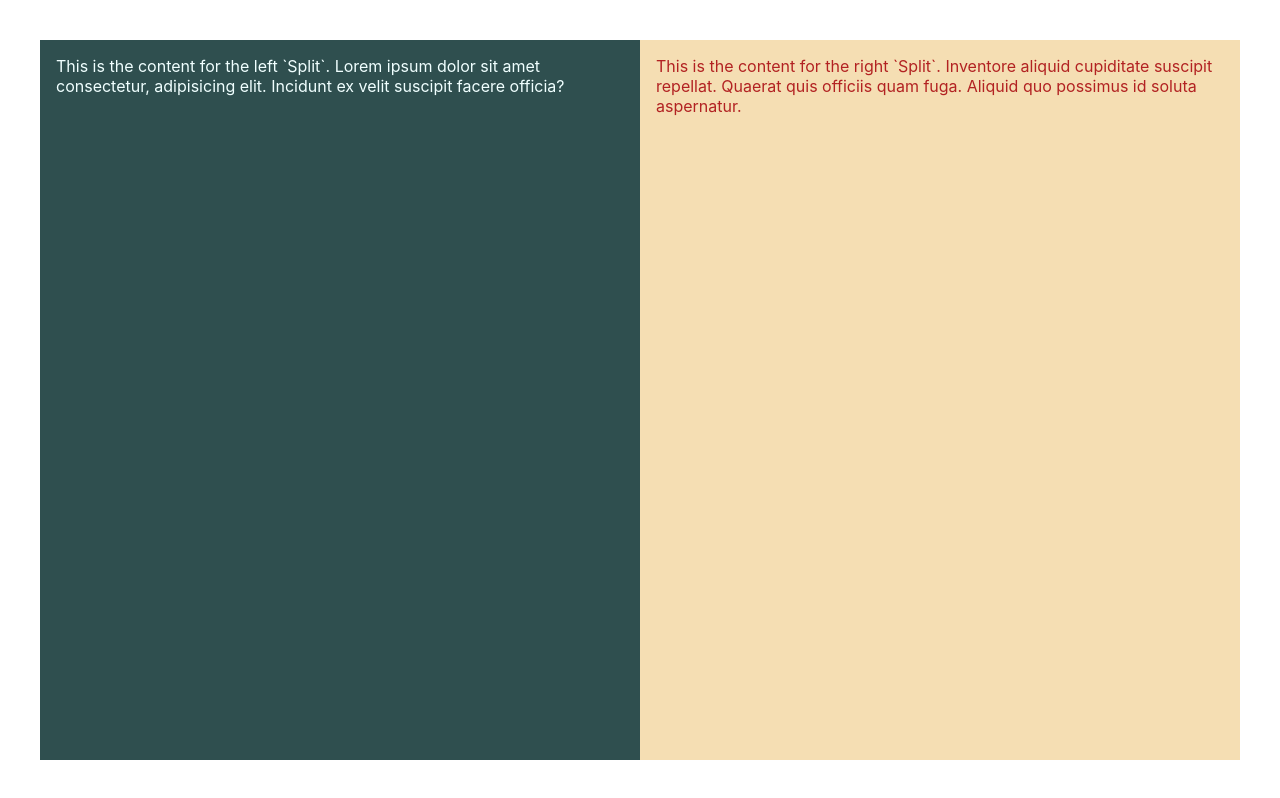
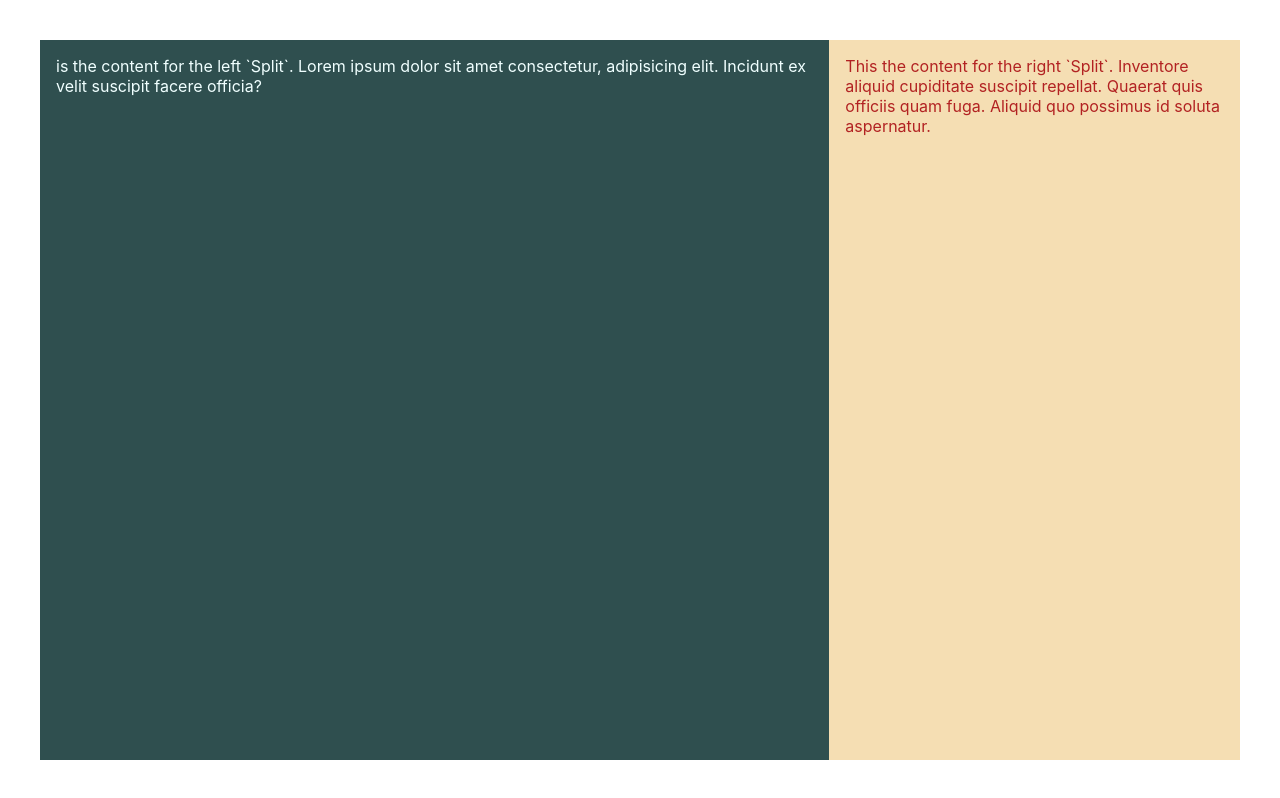
Before and after one commit to coffeeandpouch/react-playground, a React (Create React App) app: page / in a window 1280 px wide. Built offline with nearby package versions, Linux system fonts and the light colour scheme.

Commit message:
latest changes

```diff
--- a/src/App.js
+++ b/src/App.js
@@ -4,13 +4,13 @@ import "./App.css";
 function App() {
   return (
     <main className="App">
-      <Split className="left">
-        This is the content for the left `Split`. Lorem ipsum dolor sit amet
+      <Split className="left" flexBasis={2}>
+        is the content for the left `Split`. Lorem ipsum dolor sit amet
         consectetur, adipisicing elit. Incidunt ex velit suscipit facere
         officia?
       </Split>
       <Split className="right">
-        This is the content for the right `Split`. Inventore aliquid cupiditate
+        This the content for the right `Split`. Inventore aliquid cupiditate
         suscipit repellat. Quaerat quis officiis quam fuga. Aliquid quo possimus
         id soluta aspernatur.
       </Split>
--- a/src/composition/Split.js
+++ b/src/composition/Split.js
@@ -3,7 +3,12 @@ import "./Split.css";
 
 function Split(props) {
   const combinedClassName = `split ${props.className}`;
-  return <div className={combinedClassName}>{props.children}</div>;
+  const newStyles = { flex: props.flexBasis };
+  return (
+    <div className={combinedClassName} style={newStyles}>
+      {props.children}
+    </div>
+  );
 }
 
 export default Split;
```
